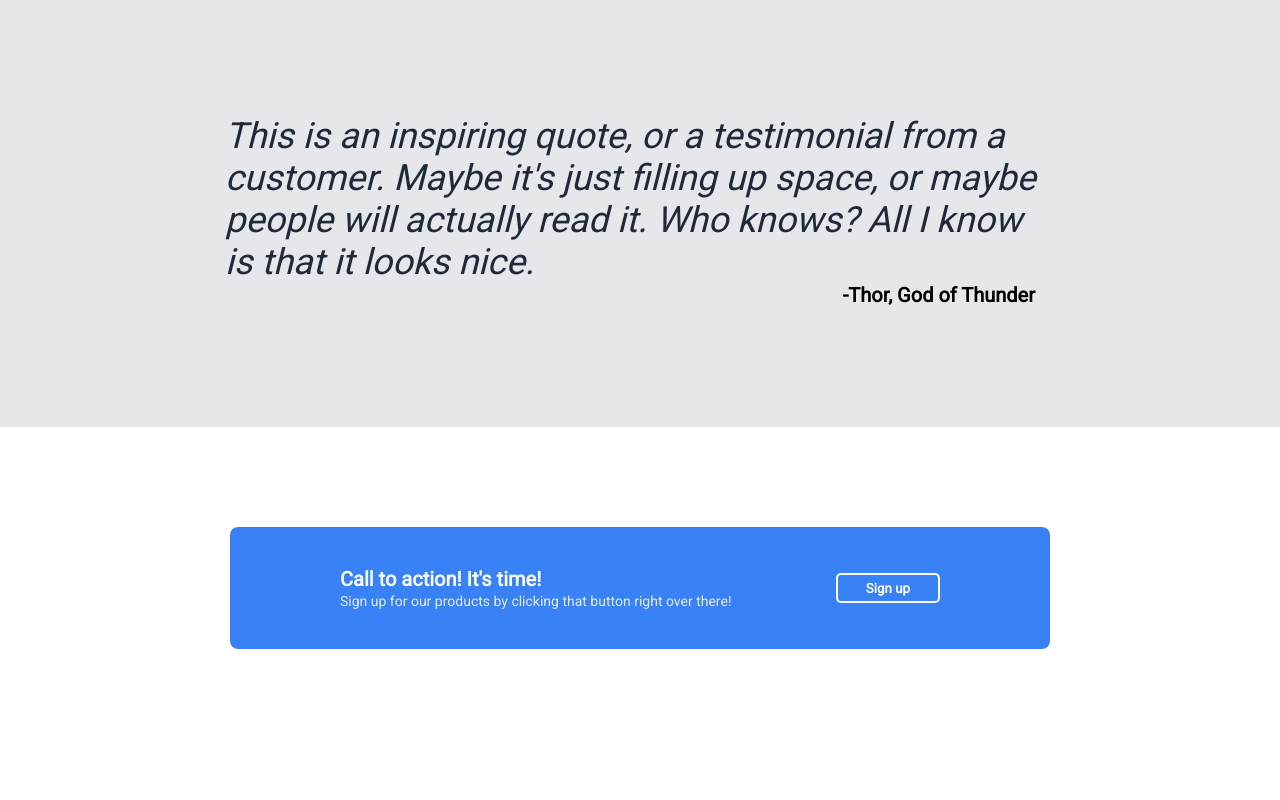
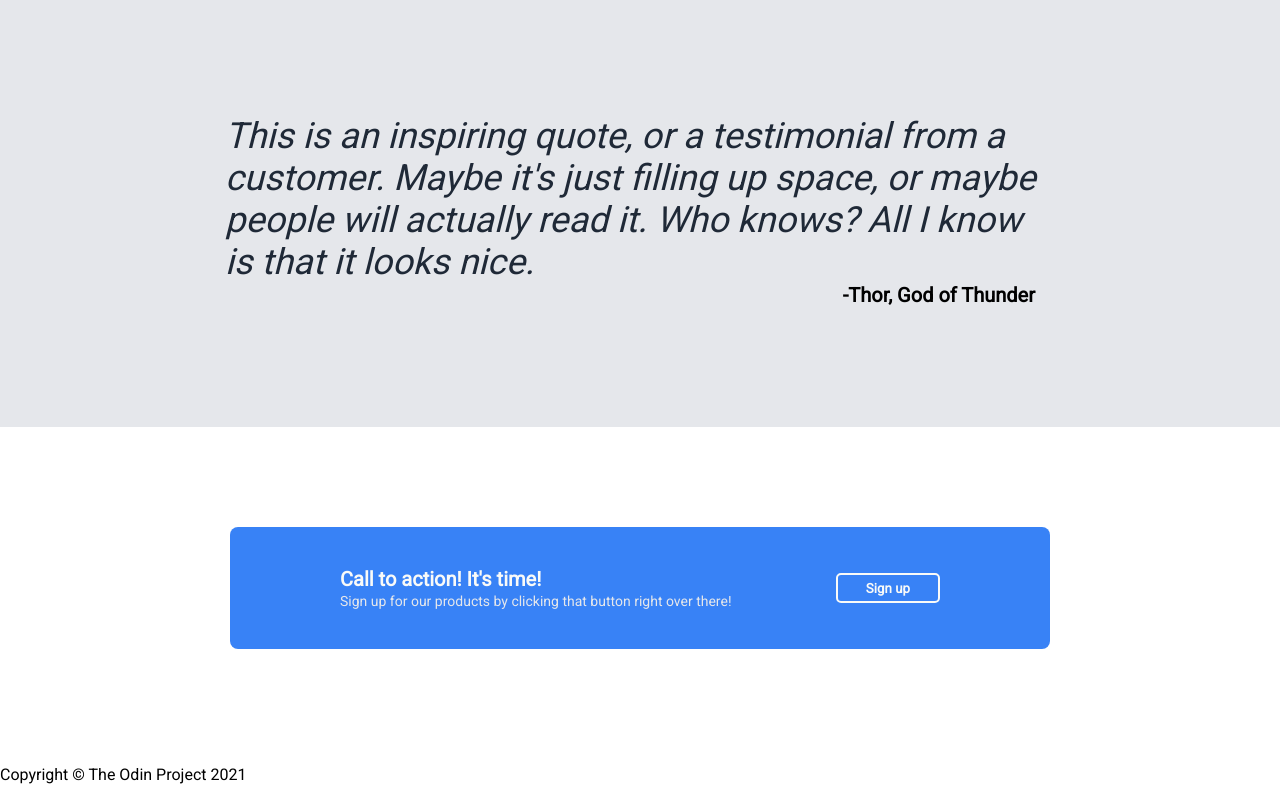
Before and after one commit to paulomonsale/landing-page, a plain HTML site: page index.html in a window 1280 px wide. Shown: the part 936-1736 px from the top of the page. Before the commit the page ends 1685 px from the top, so only its background shows below. Drawn offline with Linux system fonts and the light colour scheme.

Commit message:
Add footer element

```diff
--- a/index.html
+++ b/index.html
@@ -72,7 +72,7 @@
       </div>
     </div>
     <div class="footer">
-
+      <p>Copyright © The Odin Project 2021</p>
     </div>
   </body>
 </html>
```
